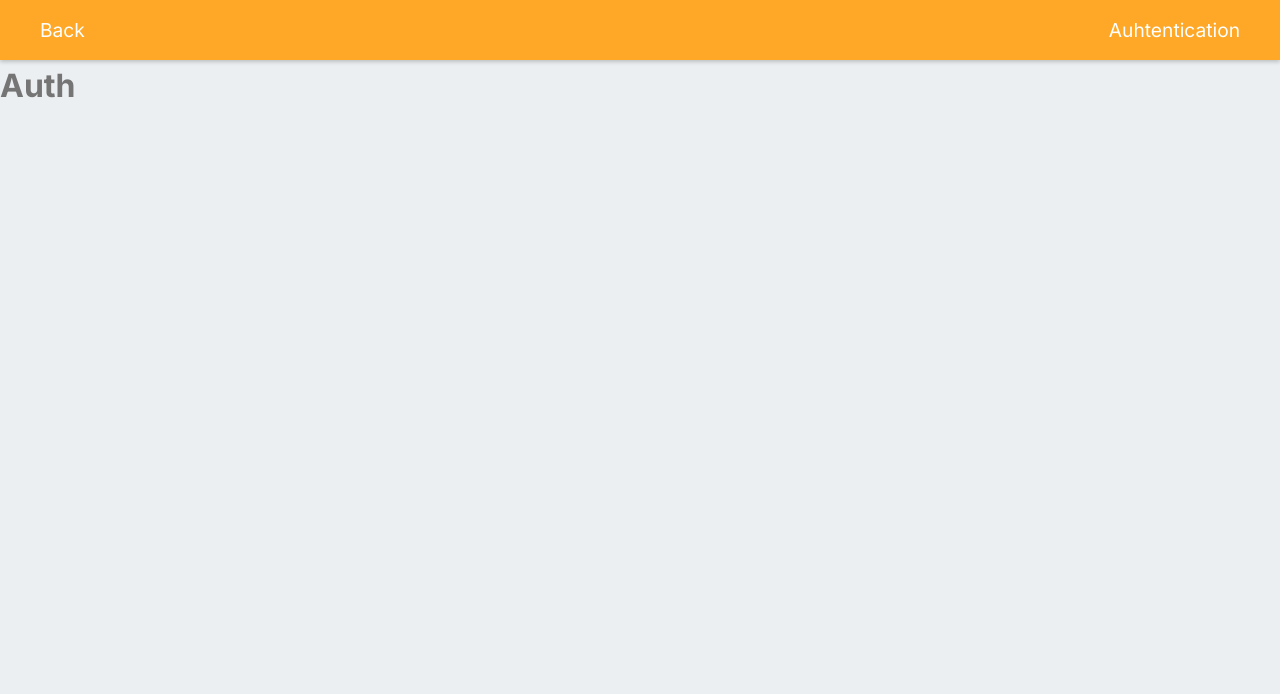
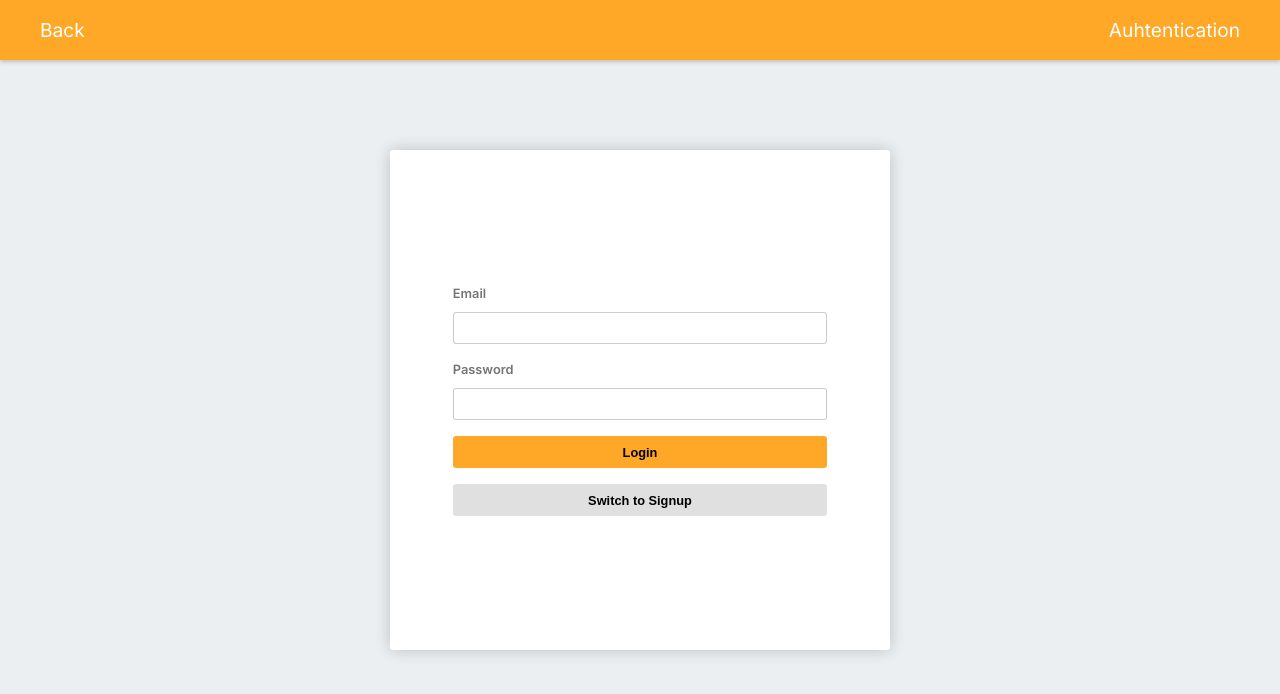
Before and after one commit to jwkaterina/nutrition, a Next.js app: page /auth in a window 1280 px wide. Shown: the top 694 px of the page. Built offline with nearby package versions, Linux system fonts and the light colour scheme.

Commit message:
create login form

```diff
--- a/src/app/auth/page.module.css
+++ b/src/app/auth/page.module.css
@@ -0,0 +1,75 @@
+.container {
+    height: 500px;
+    width: 500px;
+    position: absolute;
+    top: 50%;
+    left: 50%;
+    transform: translate(-50%, -50%);
+    display: flex;
+    flex-direction: column;
+    justify-content: center;
+    align-items: center;
+    padding: 1rem;
+    border-radius: 0.2rem;
+    box-shadow: 0 0 1rem rgba(0, 0, 0, 0.2);
+    background-color: white;
+}
+
+.form {
+    display: flex;
+    flex-direction: column;
+    align-items: center;
+    justify-content: center;
+    width: 100%;
+    margin: 0;
+    padding: 0;
+}
+
+.form_group {
+    display: flex;
+    flex-direction: column;
+    width: 80%;
+    margin-bottom: 1rem;
+}
+
+.form_group label {
+    font-size: 0.8rem;
+    font-weight: 600;
+    margin-bottom: 0.5rem;
+}
+
+.form_group input {
+    height: 2rem;
+    width: 100%;
+    padding: 0.5rem;
+    border-radius: 0.2rem;
+    border: 1px solid rgba(0, 0, 0, 0.2);
+    font-size: 0.8rem;
+    font-weight: 400;
+}
+
+.form_group input:focus {
+    outline: none;
+    border: 1px solid rgba(0, 0, 0, 0.4);
+}
+
+.form_group input::placeholder {
+    font-size: 0.8rem;
+    font-weight: 400;
+}
+
+.form_group button, .button {
+    height: 2rem;
+    width: 100%;
+    border-radius: 0.2rem;
+    border: none;
+    background-color: var(--tertiary-color);
+    font-size: 0.8rem;
+    font-weight: 600;
+    cursor: pointer;
+}
+
+.button {
+    width: 80%;
+    background-color: var(--gray-light);
+}
--- a/src/app/auth/page.tsx
+++ b/src/app/auth/page.tsx
@@ -1,16 +1,39 @@
+'use client';
+
 import styles from './page.module.css';
 import NavBar from '@/app/components/navigation/nav-bar';
 import AuthMenu from '@/app/components/navigation/menus/auth-menu';
+import { useState } from 'react';
 
 const Auth = (): JSX.Element => {
 
     const tertiaryColor = "var(--tertiary-color)";
+
+    const [loginMode, setLoginMode] = useState(true);
+
     return (<>
         <NavBar color={tertiaryColor}>
             <AuthMenu />
         </NavBar>
         <div className={styles.container}>
-            <h1>Auth</h1>
+            <form className={styles.form}>
+                {!loginMode && <div className={styles.form_group}>
+                    <label htmlFor="name">Name</label>
+                    <input id="name" type="text" />
+                </div>}
+                <div className={styles.form_group}>
+                    <label htmlFor="email">Email</label>
+                    <input id="email" type="email" />
+                </div>
+                <div className={styles.form_group}>
+                    <label htmlFor="password">Password</label>
+                    <input id="password" type="password" />
+                </div>
+                <div className={styles.form_group}>
+                    <button type="submit">{loginMode ? 'Login' : 'Signup'}</button>
+                </div>
+            </form>
+            <button className={styles.button} onClick={() => setLoginMode(!loginMode)}>{`Switch to ${loginMode ? 'Signup' : 'Login'}`}</button>
         </div>
     </>
     )
```
